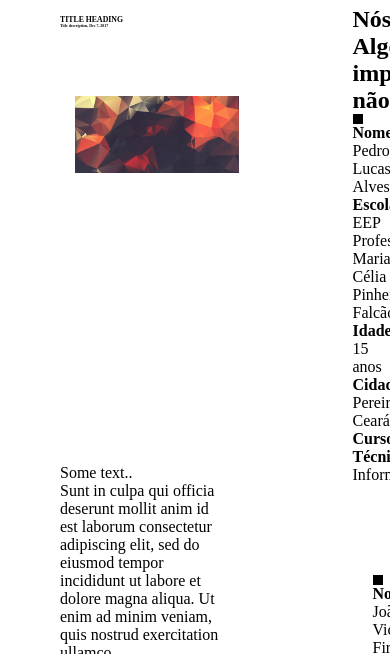
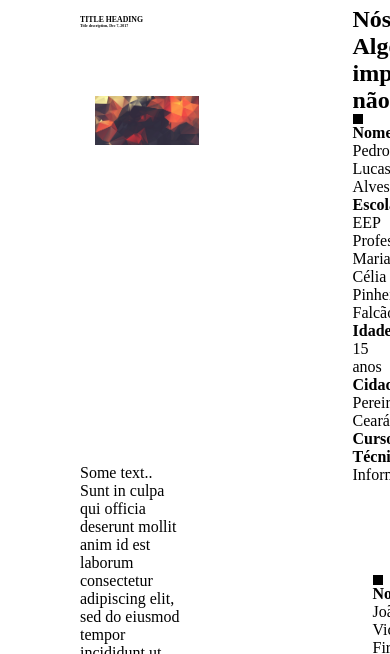
Before and after one commit to joaofvic/prova, a plain HTML site: page index.html in a window 390 px wide. Shown: the part 705-1359 px from the top of the page. Drawn offline with Linux system fonts and the light colour scheme.

Commit message:
responsive 4

```diff
--- a/css/styles.css
+++ b/css/styles.css
@@ -242,3 +242,9 @@ section {
 .rightcolumn #maisinfo {
 
 }
+
+.leftcolumn {
+	float:left;
+ 	width:60%;
+ 	padding:0 20px;
+}
```
